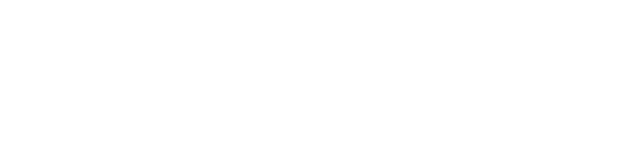
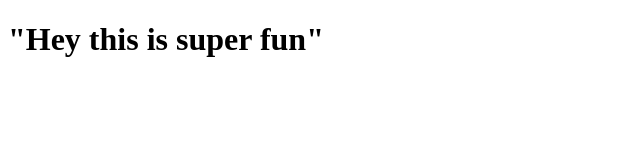
Before and after one commit to JohnnyEleven/codingdemo, a plain HTML site: page index.html in a window 1280 px wide. Shown: the whole page, without its empty margins (0-640 px from the left). Drawn offline with Linux system fonts and the light colour scheme.

Commit message:
Added a header to index.html

```diff
--- a/index.html
+++ b/index.html
@@ -5,6 +5,7 @@
     </head>
 
 <body>
+    <h1>"Hey this is super fun"</h1>
 </body>
 
 </html>
```
